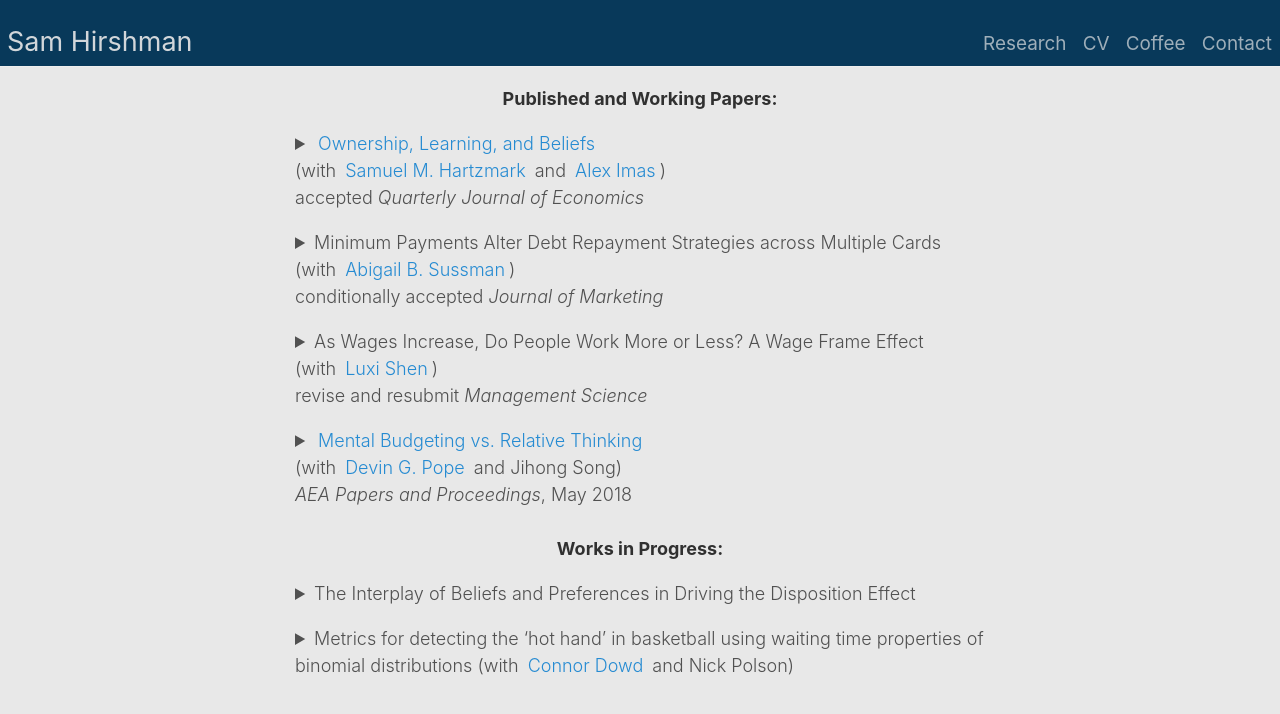
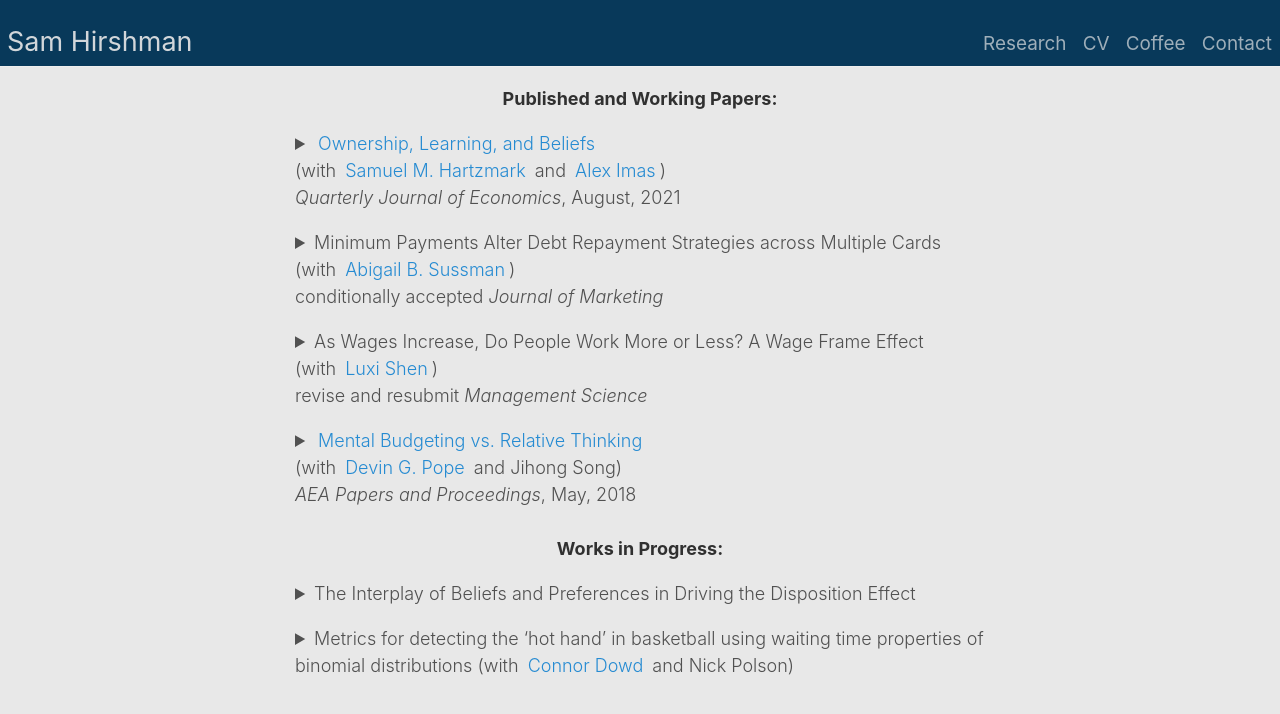
Before and after one commit to shirshma/shirshma.github.io, a Jekyll site: the page built from docs/research.md, in a window 1280 px wide. Shown: the top 714 px of the page. Built offline with Jekyll 4.4.1, drawn with Linux system fonts in a browser that asks for light colours.

Commit message:
Update research.md

```diff
--- a/docs/research.md
+++ b/docs/research.md
@@ -6,7 +6,7 @@ description: Research Papers
 <p align="center"><strong>Published and Working Papers:</strong></p>
 
   <p><details><summary>
-  <span class="fn"> <a href="https://papers.ssrn.com/sol3/papers.cfm?abstract_id=3465246" target="_blank">Ownership, Learning, and Beliefs </a> </span> <br> (with <a href="https://sites.google.com/site/samhartzmark/">Samuel M. Hartzmark</a> and <a href="http://www.aleximas.com/"> Alex Imas</a>) <br> accepted <i>Quarterly Journal of Economics</i>
+  <span class="fn"> <a href="https://papers.ssrn.com/sol3/papers.cfm?abstract_id=3465246" target="_blank">Ownership, Learning, and Beliefs </a> </span> <br> (with <a href="https://sites.google.com/site/samhartzmark/">Samuel M. Hartzmark</a> and <a href="http://www.aleximas.com/"> Alex Imas</a>) <br> <i>Quarterly Journal of Economics</i>, August, 2021
   </summary>
   <p>
     <b>Abstract:</b>
@@ -30,7 +30,7 @@ In jobs in which workers have the flexibility to decide how much work to supply,
 </details>
 
  <p> <details><summary><a href='/public/pandp.20181095.pdf'> Mental Budgeting vs. Relative Thinking</a>
-  <br> (with <a href="https://faculty.chicagobooth.edu/devin.pope/">  Devin G. Pope</a> and Jihong Song)<br>  <i>AEA Papers and Proceedings</i>, May 2018 </summary>
+  <br> (with <a href="https://faculty.chicagobooth.edu/devin.pope/">  Devin G. Pope</a> and Jihong Song)<br>  <i>AEA Papers and Proceedings</i>, May, 2018 </summary>
     <p>  <b>Abstract:</b>
     A growing literature uses economic behaviors in field settings to test predictions generated by various psychological models. In some cases, psychological theories make conflicting predictions for the same consumer context. In this paper, we attempt to reconcile two conflicting predictions about upgrading behavior, one made by category budgeting (e.g.,Heath and Soll, 1996, Thaler, 1985)—which suggests people will upgrade less as prices go up—and one made by relative thinking (e.g., Kahneman and Tversky, 1981)—which suggests people will upgrade more as prices go up.
     </p>
```
